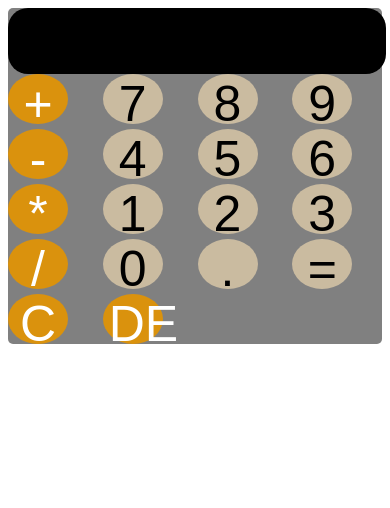
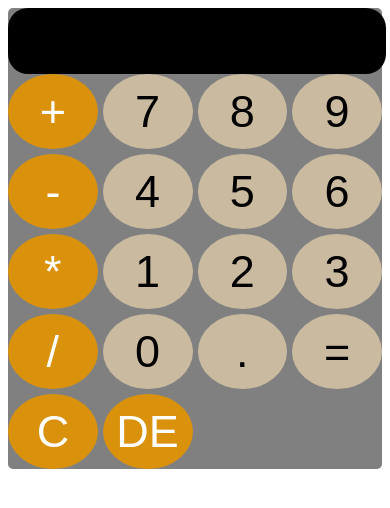
Before and after one commit to suadpllana/calculator, a React (Vite) app: page / in a window 390 px wide. Shown: the top 508 px of the page. Built offline with nearby package versions, Linux system fonts and the light colour scheme.

Commit message:
first commit

```diff
--- a/src/index.css
+++ b/src/index.css
@@ -44,9 +44,13 @@ width: 115px;
   }
 
   button{
-      height: 50px;
-      width: 60px;
+    min-height: 75px;
+    min-width: 75px;
+      height: auto;
+      color: black;
+      width: auto;
       gap: 0px;
+      font-size: 45px;
   }
 }
 @media (min-width: 768px) and (max-width: 1023px){
@@ -55,6 +59,9 @@ width: 115px;
       width: 70%;
       margin-left: 15%;
       height: 70vh;
+  }
+  button{
+    font-size: 60px;
   }
 }
 @media (min-width: 1024px) and (max-width: 1232px){
```
